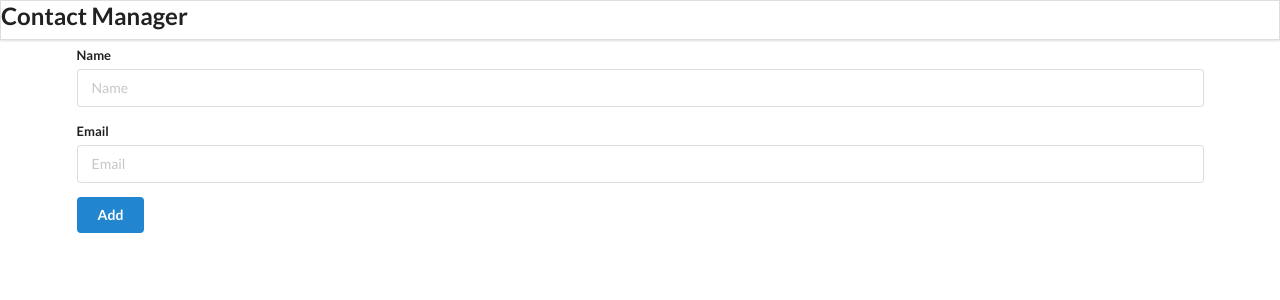
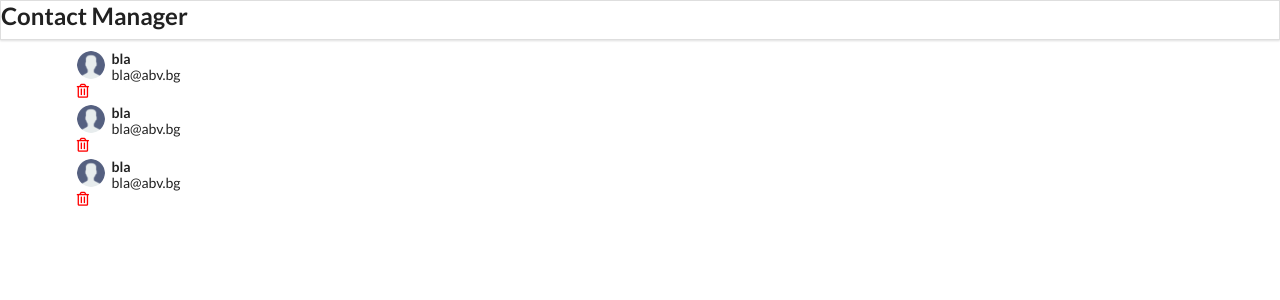
Before and after one commit to dzhaniivanov/contacts, a React (Create React App) app: page / in a window 1280 px wide. Shown: the top 300 px of the page. Built offline with nearby package versions, Linux system fonts and the light colour scheme.

Commit message:
added routing

```diff
--- a/package.json
+++ b/package.json
@@ -8,6 +8,7 @@
     "@testing-library/user-event": "^12.8.3",
     "react": "^17.0.2",
     "react-dom": "^17.0.2",
+    "react-router-dom": "^5.2.0",
     "react-scripts": "4.0.3",
     "uuidv4": "^6.2.10",
     "web-vitals": "^1.1.2"
--- a/src/App.js
+++ b/src/App.js
@@ -1,4 +1,5 @@
 import React, { useState, useEffect } from 'react';
+import { BrowserRouter as Router, Switch, Route } from 'react-router-dom';
 import { uuid } from 'uuidv4';
 import './App.css';
 import Header from "./components/Header";
@@ -33,9 +34,17 @@ function App() {
 
   return (
     <div className="ui container">
-      <Header />
-      <AddContact addContactHandler={addContactHandler} />
-      <ContactList contacts={contacts} getContactId={removeContactHandler} />
+      <Router>
+        <Header />
+        <Switch>
+          <Route path="/" component={ContactList} exact />
+          <Route path="/add" component={AddContact} />
+        </Switch>
+
+        {/*  {<AddContact addContactHandler={addContactHandler} />}
+        <ContactList contacts={contacts} getContactId={removeContactHandler} /> */}
+      </Router>
+
     </div>
   );
 }
--- a/src/components/ContactList.js
+++ b/src/components/ContactList.js
@@ -1,23 +1,49 @@
 import React from 'react';
+import { Link } from 'react-router-dom';
 import ContactCard from './ContactCard';
 
 const ContactList = (props) => {
 
-    const deleteContactHandler =(id)=>{
+    const deleteContactHandler = (id) => {
         props.getContactId(id);
     };
 
-    const renderContactList = props.contacts.map((contact) => {
+
+    const contacts = [
+        {
+            id: "1",
+            name: "bla",
+            email: 'bla@abv.bg',
+        },
+        {
+            id: "1",
+            name: "bla",
+            email: 'bla@abv.bg',
+        },
+        {
+            id: "1",
+            name: "bla",
+            email: 'bla@abv.bg',
+        },
+    ]
+    const renderContactList = contacts.map((contact) => {
         return (
-            <ContactCard contact={contact}  clickHandler={deleteContactHandler} key={contact.id}/>
+            <ContactCard contact={contact} clickHandler={deleteContactHandler} key={contact.id} />
         )
     })
 
 
 
     return (
-        <div className="ui celled list">
-            {renderContactList}
+        <div className="main">
+            <h2>
+                Contact List
+                <button className="ui button blue right">Add Contact</button>
+            </h2>
+            <div className="ui ceiled list">
+                {renderContactList}
+            </div>
+
         </div>
     )
 
```
Also changed, not shown: 1 other file (tests, documents, lock files or other folders).
